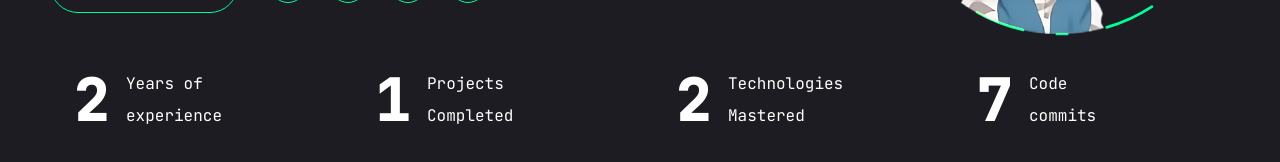
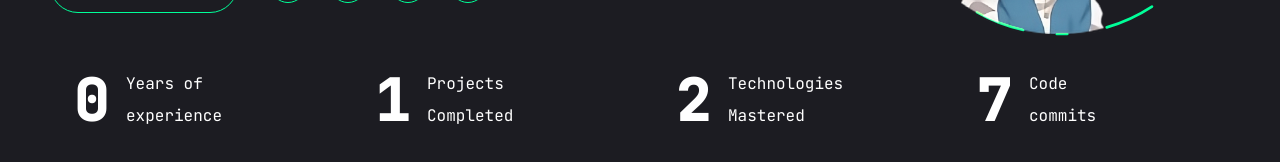
Before and after one commit to Monika-3/moni-portfolio, a Next.js app: page / in a window 1280 px wide. Shown: the part 400-562 px from the top of the page. Built offline with nearby package versions, Linux system fonts and the light colour scheme.

Commit message:
updating yoe

```diff
--- a/app/mybio/page.jsx
+++ b/app/mybio/page.jsx
@@ -12,7 +12,7 @@ const about = {
     },
     {
       fieldName: "Experience",
-      fieldValue: "2+ years",
+      fieldValue: "Seeking first IT work experience",
     },
     {
       fieldName: "Nationality",
--- a/components/Stats.jsx
+++ b/components/Stats.jsx
@@ -4,7 +4,7 @@ import CountUp from "react-countup";
 
 const stats = [
   {
-    num: 2,
+    num: 0,
     text: "Years of experience",
   },
   {
```
